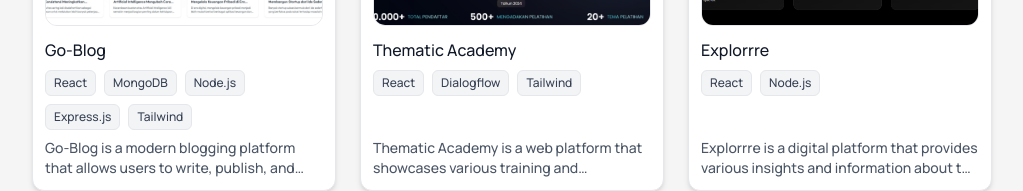
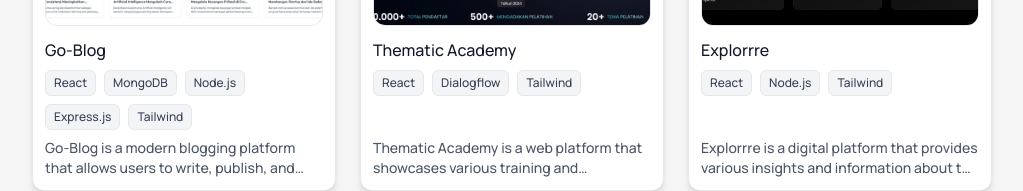
Before and after one commit to ariabintang24/new-portfolio, a React (Vite) app: page /projects in a window 1280 px wide. Shown: the part 501-692 px from the top of the page, without its empty margins (128-1151 px from the left). Built offline with nearby package versions, Linux system fonts and the light colour scheme.

Commit message:
add tags on thematic

```diff
--- a/src/assets/assets.js
+++ b/src/assets/assets.js
@@ -150,7 +150,7 @@ export const workData = [
 
     badges: ["React"],
 
-    tags: ["React", "Node.js"],
+    tags: ["React", "Node.js", "Tailwind"],
 
     live: "https://explorrre.vercel.app/",
     github: "https://github.com/ariabintang24",
```
